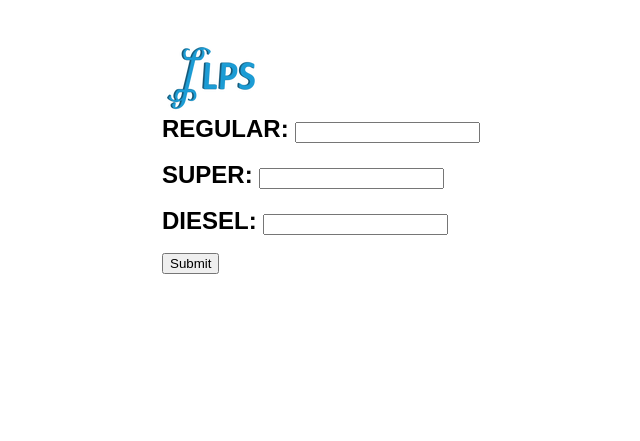
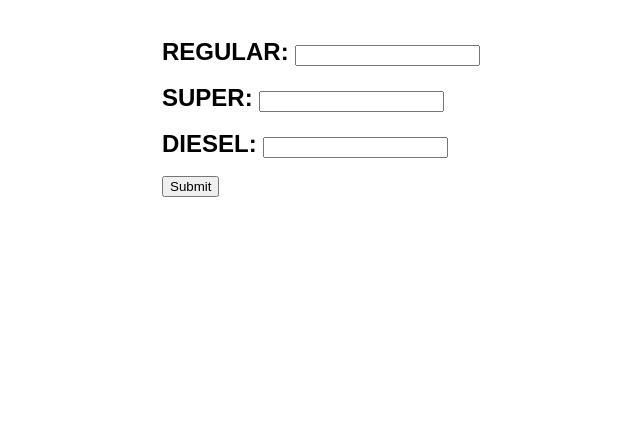
Before and after one commit to maulikrshah/lpsppwv2, a website: page index.htm in a window 1280 px wide. Shown: the whole page, without its empty margins (278-918 px from the left). Drawn offline with Linux system fonts and the light colour scheme.

```diff
--- a/index.htm
+++ b/index.htm
@@ -39,7 +39,7 @@
 
 	<div class="center-div">
 
-		<img src="/images/lps.png" ></img>
+
 
       		<form action = "/process_get_veeder" method = "GET">
          		<h2>REGULAR: <input type = "text" name = "tc_vol_reg"></h2><br>
```
